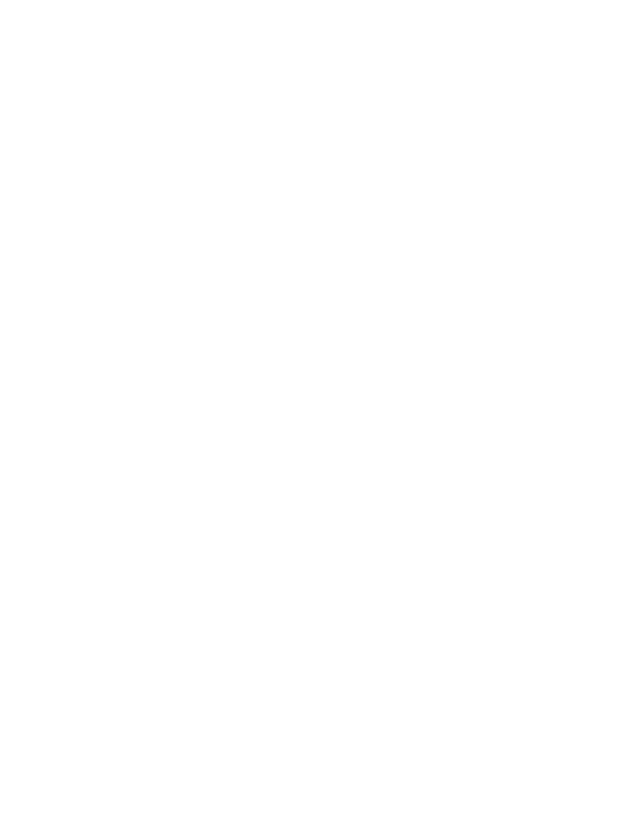
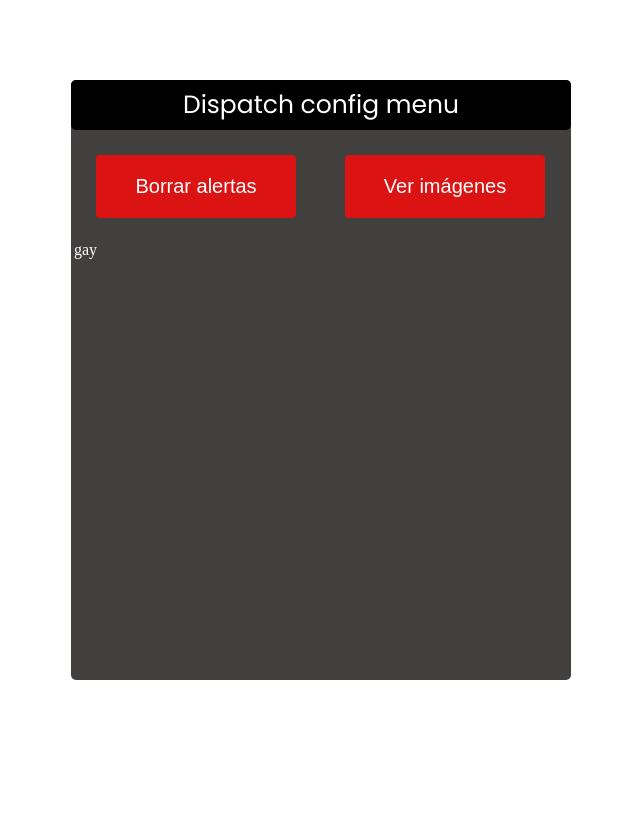
Before and after one commit to renzuzu/guille_dispatch, a plain HTML site: page ui/index.html in a window 1280 px wide. Shown: the whole page, without its empty margins (313-953 px from the left). Drawn offline with nearby package versions, Linux system fonts and the light colour scheme.

Commit message:
new menu

```diff
--- a/ui/app.js
+++ b/ui/app.js
@@ -15,11 +15,11 @@ $(function(){
             $("#num").html(event.data.totalcalls + "");
         }
         if (event.data.show == true) {
-            var selector = document.querySelector("html")
+            var selector = document.getElementById("all")
             selector.style = "display:block;"
         }
         if (event.data.show == false) {
-            var selector = document.querySelector("html")
+            var selector = document.getElementById("all")
             selector.style = "display:none;"
         }
         if (event.data.left) {
@@ -206,12 +206,13 @@ $(function(){
 
 $(function(){
     $("#all").draggable();
+    $("#configmenu").draggable();
 });
 
 document.addEventListener("DOMContentLoaded", () => {
     console.log("Loaded")
     $("#text").html("Sin llamadas recibidas");
-    var selector = document.querySelector("html")
+    var selector = document.getElementById("all")
     selector.style = "display:none;"
 });
 
@@ -284,3 +285,22 @@ setInterval(function() {
         $pepe.removeClass('space');
     }
 }, 0);
+
+
+
+
+
+
+// MENU
+
+
+$(function() {
+    document.getElementById("images-button").addEventListener("click", addalert);
+    const table = document.getElementById("table");
+    function addalert() {
+        const row = table.insertRow();
+        var toInsert = `<tr><td style="word-wrap: break-word" >gay</td></tr>`
+
+        $('#table').append(toInsert);
+    }
+});
--- a/ui/index.html
+++ b/ui/index.html
@@ -9,9 +9,12 @@
         <script src="https://code.jquery.com/ui/1.12.0/jquery-ui.min.js" integrity="sha256-eGE6blurk5sHj+rmkfsGYeKyZx3M4bG+ZlFyA7Kns7E=" crossorigin="anonymous"></script>
         <link rel=’stylesheet’ id=’jquery-ui-css-css’ href="http://ajax.googleapis.com/ajax/libs/jqueryui/1.8.2/themes/smoothness/jquery-ui.css?ver=5.2.4&#8242" type=’text/css’ media=’all’ />
         <meta name="viewport" content="width=device-width, initial-scale=1.0, user-scalable=0, minimum-scale=1.0, maximum-scale=1.0">
+        <link rel="preconnect" href="https://fonts.gstatic.com">
+        <link href="https://fonts.googleapis.com/css2?family=Poppins&display=swap" rel="stylesheet">
         <script src="app.js"></script>
     </head>
     <body>
+        <div id="alerts-container"></div>
             <div id="all">
                 <div class="t-frame-class" id="t-frame-id">
                     <div class="t-frame" id="t-frame">
@@ -33,5 +36,23 @@
                     <div id="num" class="num">0</div>
                 </div>
             </div>
+        </div>
+        <div id="configmenu">
+            <div class="t-menuclass" id="t-menu-id"></div>
+                <div class="tmenu-top-border"></div>
+
+                <span class="menu-titlename">Dispatch config menu</span>
+                <button class="delete-button" id="delete-button" style="vertical-align:middle"><span>Borrar alertas </span></button>
+                <button class="images-button" id="images-button" style="vertical-align:middle"><span>Ver imágenes </span></button>
+                <div style="overflow:auto; width: 500px; height: 600px;">
+                    <table class="alerts-table" style="table-layout: fixed; width: 100%" id="table">
+                        <tr>
+                            <td style="word-wrap: break-word">gay</td>
+                        </tr>
+                    </table>
+                </div>
+            </div>
+        </div>
     </body>
+
 </html>
--- a/ui/style.css
+++ b/ui/style.css
@@ -398,3 +398,161 @@ body{
     }
 
 }
+
+
+
+
+
+
+
+
+
+
+
+
+
+
+
+
+
+
+
+
+/* Menu */
+
+
+#configmenu {
+    left: 30%;
+    top: 10%;
+    position: absolute;
+}
+
+.t-menuclass {
+    position: absolute;
+    width: 500px;
+    min-height: 150px;
+    height: 600px;
+    background: #333130ec;
+    z-index: -2;
+    border-radius: 5px;
+}
+
+.tmenu-top-border {
+    position: absolute;
+    width: 500px;
+    height: 50px;
+    background: #000000;
+    border-radius: 5px;
+}
+
+.menu-titlename {
+    position: absolute;
+    color: white;
+    width: 500px;
+    font-size: 25px;
+    margin-top: 6px;
+    font-family: 'Poppins', sans-serif;
+    text-align: center;
+}
+
+/*buttons*/
+.delete-button {
+    display: inline-block;
+    border-radius: 4px;
+    background-color: #db1313;
+    border: none;
+    color: #FFFFFF;
+    text-align: center;
+    font-size: 20px;
+    padding: 20px;
+    width: 200px;
+    transition: all 0.5s;
+    cursor: pointer;
+    margin-top: 75px;
+    margin-left: 25px;
+}
+
+.delete-button span {
+    cursor: pointer;
+    display: inline-block;
+    position: relative;
+    transition: 0.5s;
+}
+
+.delete-button span:after {
+    content: '\00bb';
+    position: absolute;
+    opacity: 0;
+    top: 0;
+    right: -20px;
+    transition: 0.5s;
+}
+
+.delete-button:hover span {
+    padding-right: 25px;
+}
+
+.delete-button:hover span:after {
+    opacity: 1;
+    right: 0;
+}
+
+.images-button {
+    display: inline-block;
+    border-radius: 4px;
+    background-color: #db1313;
+    border: none;
+    color: #FFFFFF;
+    text-align: center;
+    font-size: 20px;
+    padding: 20px;
+    width: 200px;
+    transition: all 0.5s;
+    cursor: pointer;
+    margin-top: 75px;
+    margin-left: 45px;
+
+}
+
+.images-button span {
+    cursor: pointer;
+    display: inline-block;
+    position: relative;
+    transition: 0.5s;
+}
+
+.images-button span:after {
+    content: '\00bb';
+    position: absolute;
+    opacity: 0;
+    top: 0;
+    right: -20px;
+    transition: 0.5s;
+}
+
+.images-button:hover span {
+    padding-right: 25px;
+}
+
+.images-button:hover span:after {
+    opacity: 1;
+    right: 0;
+}
+table {
+    overflow: scroll;
+    table-layout:unset !important;
+}
+.alerts-table {
+    margin-top: 20px;
+    color: white;
+    table-layout: fixed;
+    width: 100%;
+    overflow: scroll;
+    z-index: 5;
+    max-height: 100%;
+}
+
+th, td {
+    word-break: break-word; /*or you can use word-break:break-all*/
+    min-width: 50px; /*set min-width as needed*/
+}
```
Also changed, not shown: 1 other file. Lines whose indentation alone changed are shown as unchanged.
